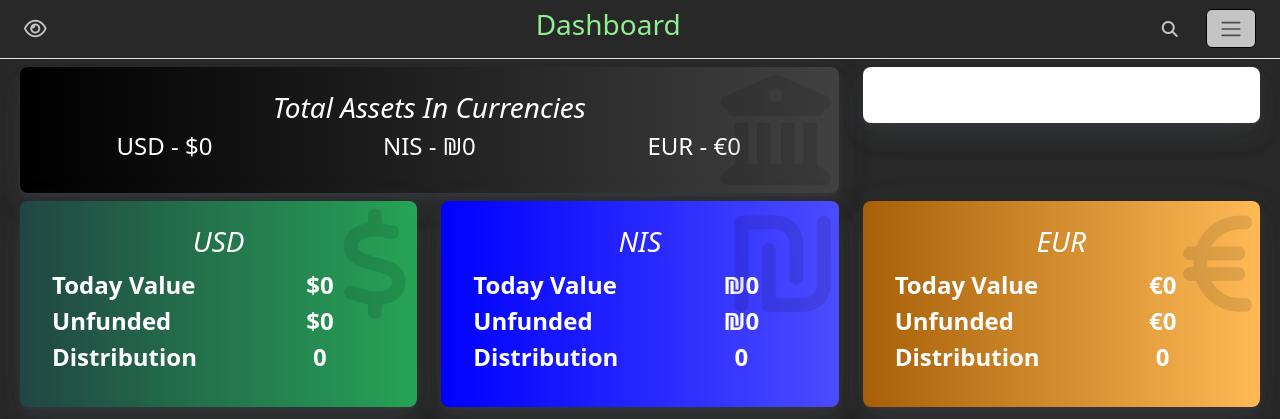
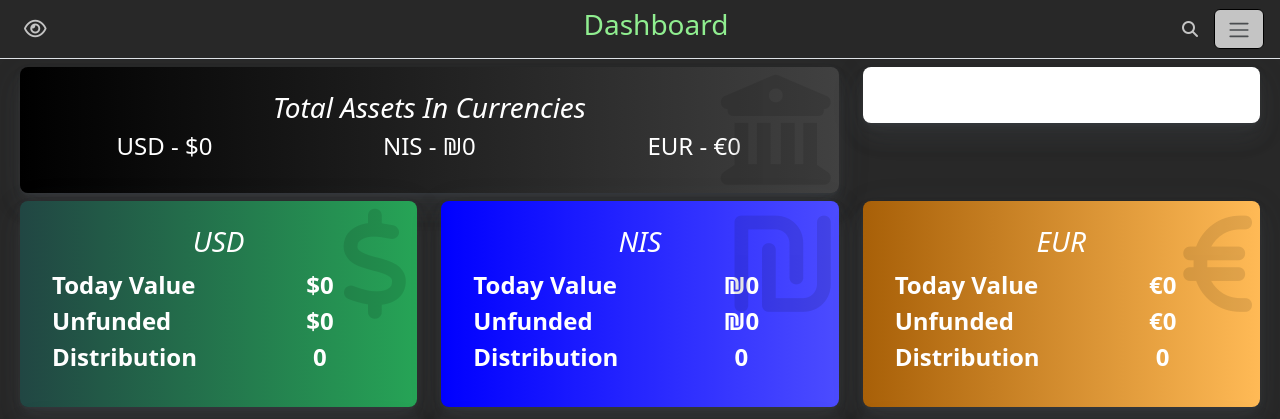
Before and after one commit to nirb/django_watchers, a Django app: page / in a window 1280 px wide. Shown: the top 419 px of the page. Run offline with Django 4.2, Linux system fonts and the light colour scheme; the visitor is signed in with stand-in values (Sample User, id 1); data that the repository does not hold is empty; some libraries are stand-ins or nearby versions.

Commit message:
search pos and focus

```diff
--- a/dashboard/static/css/search.css
+++ b/dashboard/static/css/search.css
@@ -1,7 +1,6 @@
 .search-box {
-    width: fit-content;
-    height: fit-content;
-    position: relative;
+    display: flex;
+    align-items: center;
 }
 
 .input-search {
--- a/dashboard/templates/base.html
+++ b/dashboard/templates/base.html
@@ -46,14 +46,15 @@
     {% if user.is_authenticated %}
     <nav class="navbar bg-primary border-bottom sticky-top pb-2">
         <div class="hstack justify-content-between w-100 px-4">
-            <a class="navbar-brand" style="color: var(--primary-light-color);" href="/">
+            <a class="col-3 navbar-brand" style="color: var(--primary-light-color);" href="/">
                 <i class="fa-regular fa-eye"></i>
             </a>
-            <h3 class="app-text-color" id="page_name">Dashboard</h3>
-            <div class="d-flex">
-                <div class="search-box me-2">
+            <h3 class="col-6 text-center app-text-color" id="page_name">Dashboard</h3>
+            <div class="col-3 d-flex justify-content-end pe-2 align-items-center">
+                <div class="search-box">
                     <button class="btn-search border-0 p-2"
-                        style="background-color: transparent; color: var(--primary-light-color);">
+                        style="background-color: transparent; color: var(--primary-light-color);"
+                        onclick="document.querySelector('.input-search').focus();">
                         <i class="fas fa-search"></i>
                     </button>
                     <input type="text" list="watchersListOptions" class="input-search" placeholder="Type to Search..."
```
